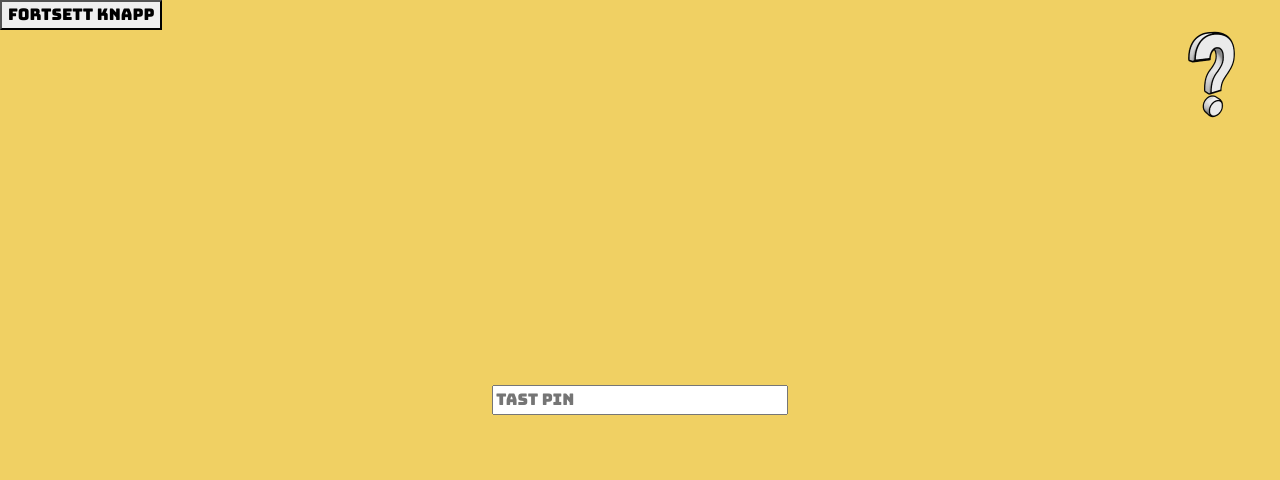
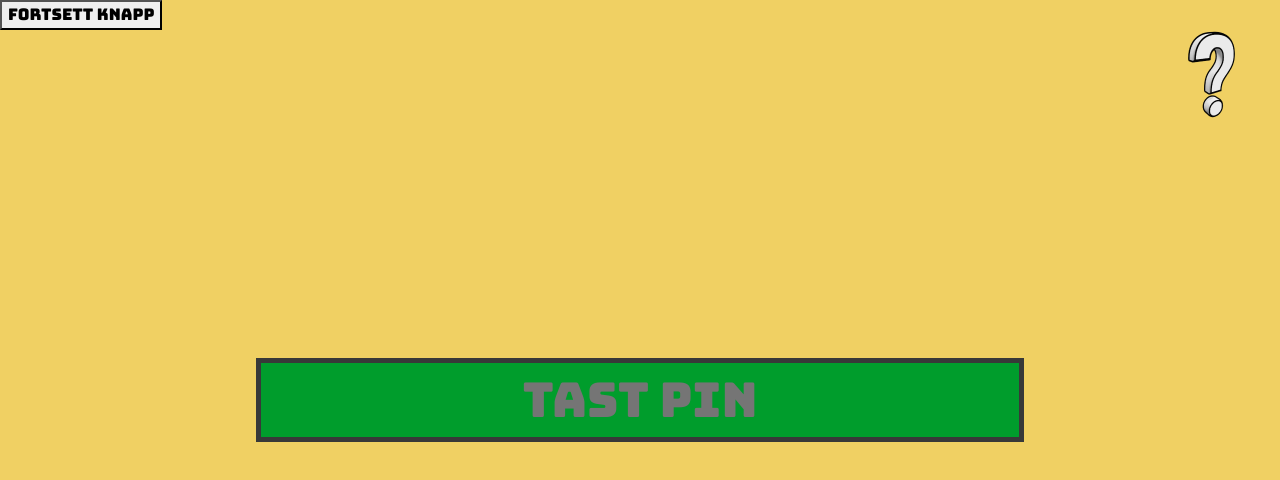
Before and after one commit to jegerfreddy/SmidigProsjekt, a React (Vite) app in the folder Frontend/user/: page /GAMECODE in a window 1280 px wide. Shown: the top 480 px of the page. Built offline with nearby package versions, Linux system fonts and the light colour scheme.

Commit message:
Satt samme css på userInput og pinInput.
Bruker da kun en css til å style begge. har kommentert ut den andre

```diff
--- a/Frontend/user/src/Pages/CreateUserPages/UserLoginPage.tsx
+++ b/Frontend/user/src/Pages/CreateUserPages/UserLoginPage.tsx
@@ -27,7 +27,7 @@ const UserLoginPage: React.FC = () => {
                 <input
                     type="text"
                     placeholder='TAST PIN'
-                    className='pinInput'
+                    className='userInput'
                     value={pin}
                     onChange={handleInputChange}
                 />
```
